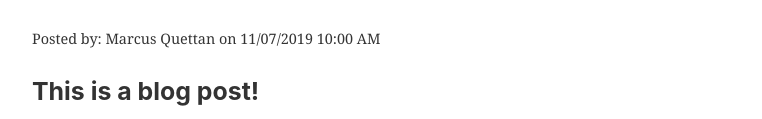
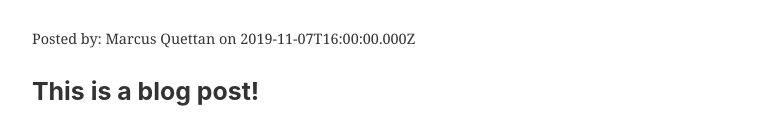
Before and after one commit to mquettan3/saurel_website, a Gatsby site: page /blog in a window 1280 px wide. Shown: the part 1120-1239 px from the top of the page, without its empty margins (32-794 px from the left). Built offline with nearby package versions, Linux system fonts and the light colour scheme; Gatsby itself is replaced by a stand-in of ours.

Commit message:
Update from Forestry.io mquettan3 updated src/pages/blogposts/my-first-blog-post.md

```diff
--- a/src/pages/blogposts/my-first-blog-post.md
+++ b/src/pages/blogposts/my-first-blog-post.md
@@ -2,7 +2,7 @@
 tags:
 - Just a test
 - This is a test!
-creation_date: 11/07/2019 10:00 AM
+creation_date: 2019-11-07T11:00:00-05:00
 title: My first blog post!
 author: Marcus Quettan
 blog_image: "/uploads/Atlanta_Cityscape.jpg"
```
Also changed, not shown: .forestry/front_matter/templates/blog-post-2.yml.
